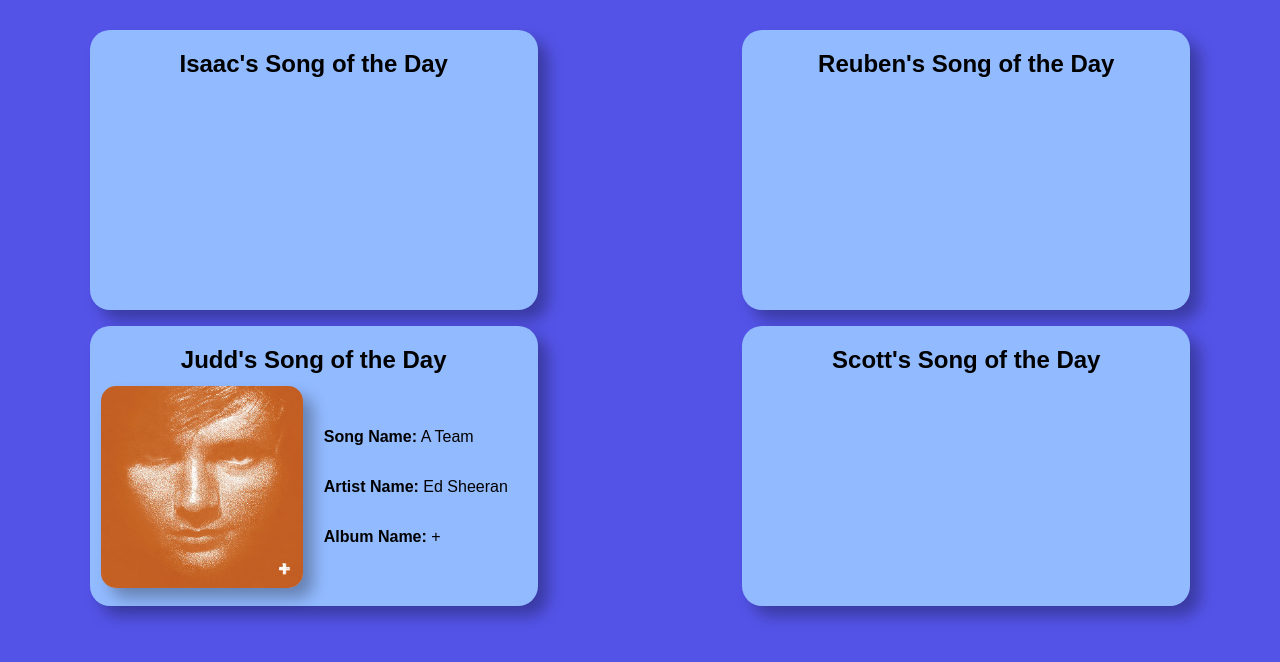
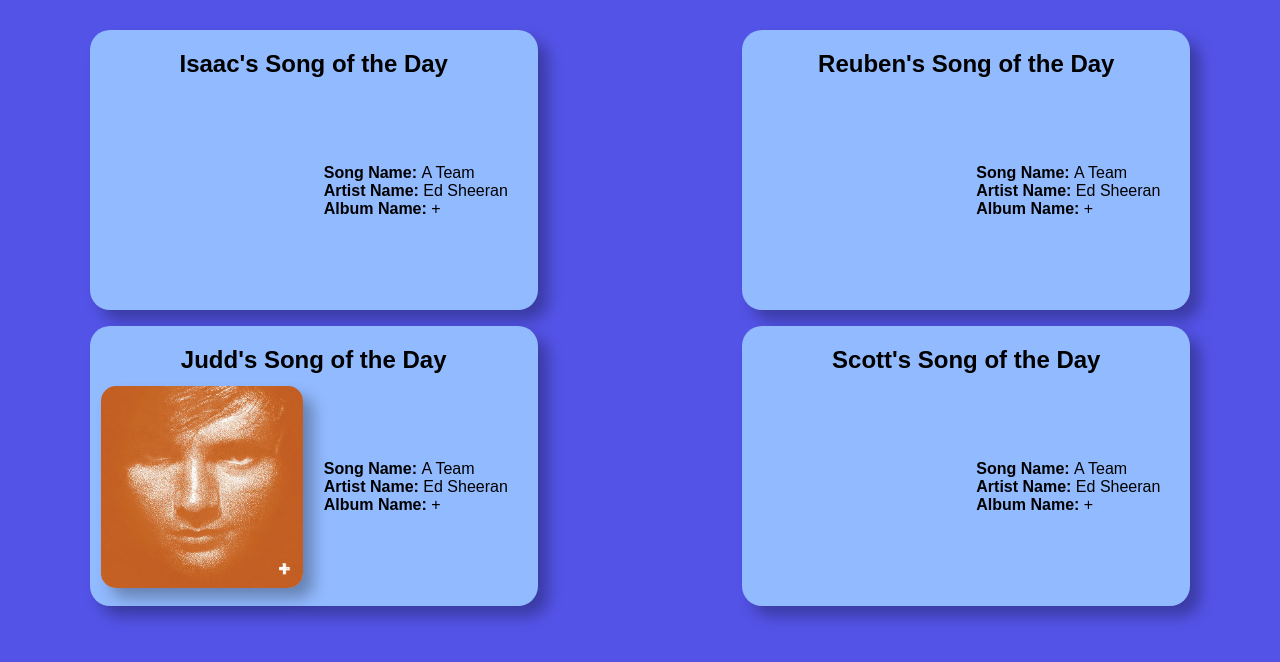
Before and after one commit to Isaac-Gregory/beat-roulette, a website with bundled scripts: page index.html in a window 1280 px wide. Shown: the part 62-724 px from the top of the page. Built offline with nearby package versions, Linux system fonts and the light colour scheme; some packages are replaced by stand-ins of ours; no server answers.

Commit message:
Added the formatting for the panel text

```diff
--- a/css/style.css
+++ b/css/style.css
@@ -184,3 +184,8 @@ p {
     box-shadow: 10px 10px 15px rgba(0, 0, 0, 0.3);
     border-radius: 15px;
 }
+
+.albumName p, .artistName p, .songName p
+{
+    display: inline;
+}
--- a/index.html
+++ b/index.html
@@ -33,9 +33,18 @@
                             <img src="" class="albumImage" id="isaacAlbumImg"/>
                         </div>
                         <div class="information" id="isaacInformation">
-                            <div class="songName" id="isaacSongName"></div>
-                            <div class="artistName" id="isaacArtistName"></div>
-                            <div class="albumName" id="isaacAlbumName"></div>
+                            <div class="songName">
+                                <p><strong>Song Name:</strong></p>
+                                <p id="isaacSongName"> A Team</p>
+                            </div>
+                            <div class="artistName">
+                                <p><strong>Artist Name:</strong></p>
+                                <p id="isaacArtistName"> Ed Sheeran</p>
+                            </div>
+                            <div class="albumName">
+                                <p><strong>Album Name:</strong></p>
+                                <p id="isaacAlbumName"> +</p>
+                            </div>
                         </div>
                     </div>
                 </div>
@@ -52,14 +61,17 @@
                             <img src="images/EdSheeranAlbumCover.png" class="albumImage" id="juddAlbumImg"/>
                         </div>
                         <div class="information" id="juddInformation">
-                            <div class="songName" id="juddSongName">
-                                <p><strong>Song Name:</strong> A Team</p>
+                            <div class="songName">
+                                <p><strong>Song Name:</strong></p>
+                                <p id="juddSongName"> A Team</p>
                             </div>
-                            <div class="artistName" id="juddArtistName">
-                                <p><strong>Artist Name:</strong> Ed Sheeran</p>
+                            <div class="artistName">
+                                <p><strong>Artist Name:</strong></p>
+                                <p id="juddArtistName"> Ed Sheeran</p>
                             </div>
-                            <div class="albumName" id="juddAlbumName">
-                                <p><strong>Album Name:</strong> +</p>
+                            <div class="albumName">
+                                <p><strong>Album Name:</strong></p>
+                                <p id="juddAlbumName"> +</p>
                             </div>
                         </div>
                     </div>
@@ -80,9 +92,18 @@
                             <img src="" class="albumImage" id="reubenAlbumImg"/>
                         </div>
                         <div class="information" id="reubenInformation">
-                            <div class="songName" id="reubenSongName"></div>
-                            <div class="artistName" id="reubenArtistName"></div>
-                            <div class="albumName" id="reubenAlbumName"></div>
+                            <div class="songName">
+                                <p><strong>Song Name:</strong></p>
+                                <p id="reubenSongName"> A Team</p>
+                            </div>
+                            <div class="artistName">
+                                <p><strong>Artist Name:</strong></p>
+                                <p id="reubenArtistName"> Ed Sheeran</p>
+                            </div>
+                            <div class="albumName">
+                                <p><strong>Album Name:</strong></p>
+                                <p id="reubenAlbumName"> +</p>
+                            </div>
                         </div>
                     </div>
                 </div>
@@ -99,9 +120,18 @@
                             <img src="" class="albumImage" id="scottAlbumImg"/>
                         </div>
                         <div class="information" id="scottInformation">
-                            <div class="songName" id="scottSongName"></div>
-                            <div class="artistName" id="scottArtistName"></div>
-                            <div class="albumName" id="scottAlbumName"></div>
+                            <div class="songName">
+                                <p><strong>Song Name:</strong></p>
+                                <p id="scottSongName"> A Team</p>
+                            </div>
+                            <div class="artistName">
+                                <p><strong>Artist Name:</strong></p>
+                                <p id="scottArtistName"> Ed Sheeran</p>
+                            </div>
+                            <div class="albumName">
+                                <p><strong>Album Name:</strong></p>
+                                <p id="scottAlbumName"> +</p>
+                            </div>
                         </div>
                     </div>
                 </div>
```
